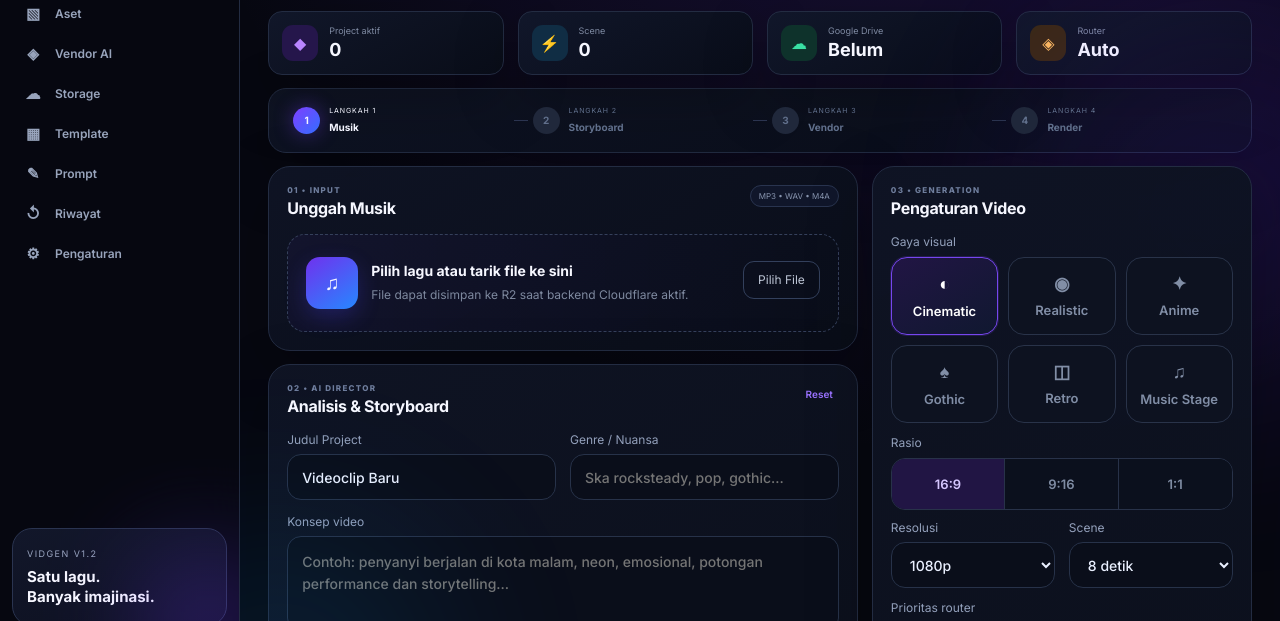
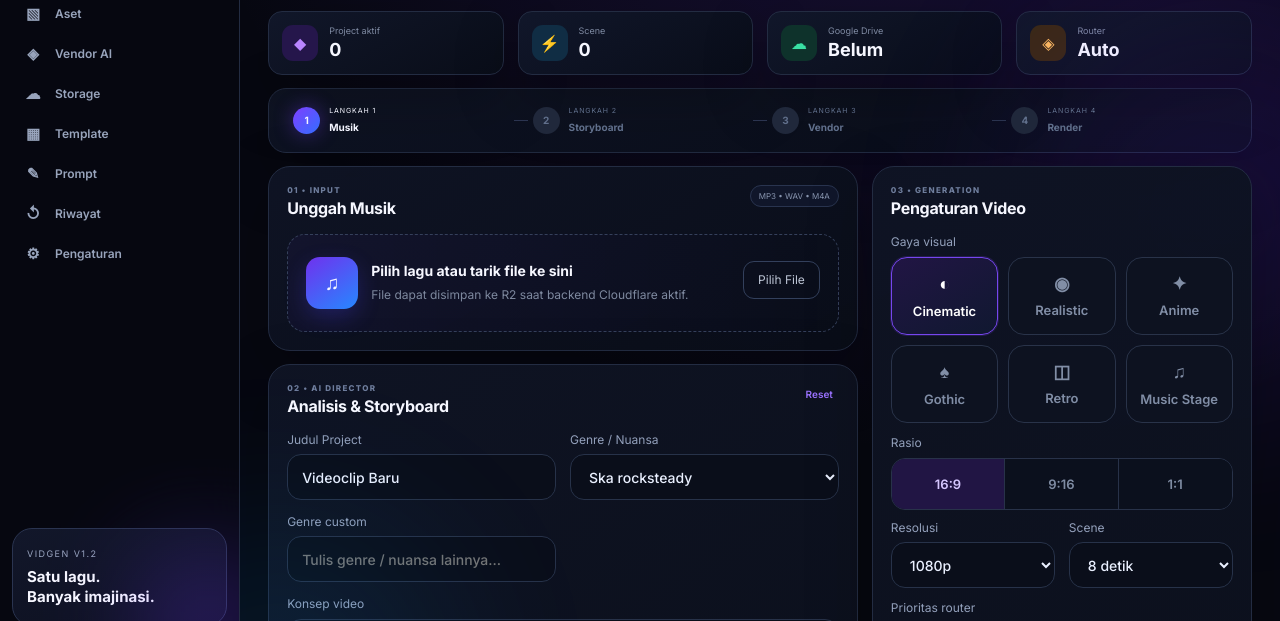
Before and after one commit to applikasiku/VIDGEN, a website: page public/index.html in a window 1280 px wide. Shown: the part 146-767 px from the top of the page. Drawn offline with Linux system fonts and the light colour scheme; no server answers.

Commit message:
feat(ui): add genre selector and bulk reference upload

```diff
--- a/public/index.html
+++ b/public/index.html
@@ -92,7 +92,22 @@
               <div class="section-title"><div><small>02 • AI DIRECTOR</small><h2>Analisis & Storyboard</h2></div><button class="text-btn" id="resetScenes">Reset</button></div>
               <div class="form-grid">
                 <label><span>Judul Project</span><input id="projectTitle" value="Videoclip Baru" /></label>
-                <label><span>Genre / Nuansa</span><input id="genreInput" placeholder="Ska rocksteady, pop, gothic…" /></label>
+                <label><span>Genre / Nuansa</span><select id="genreSelect">
+  <option value="Ska rocksteady">Ska rocksteady</option>
+  <option value="Pop">Pop</option>
+  <option value="Dangdut">Dangdut</option>
+  <option value="Rock">Rock</option>
+  <option value="Gothic">Gothic</option>
+  <option value="Jazz">Jazz</option>
+  <option value="Hip-hop / Rap">Hip-hop / Rap</option>
+  <option value="EDM">EDM</option>
+  <option value="Akustik">Akustik</option>
+  <option value="Cinematic orchestral">Cinematic orchestral</option>
+  <option value="Religi / Islami">Religi / Islami</option>
+  <option value="Jawa tradisional modern">Jawa tradisional modern</option>
+  <option value="Lainnya">Lainnya</option>
+</select></label>
+<label id="genreCustomWrap" class="genre-custom-wrap"><span>Genre custom</span><input id="genreCustom" placeholder="Tulis genre / nuansa lainnya..." /></label>
               </div>
               <label class="field"><span>Konsep video</span><textarea id="conceptInput" rows="3" placeholder="Contoh: penyanyi berjalan di kota malam, neon, emosional, potongan performance dan storytelling…"></textarea></label>
               <div class="form-grid compact advanced-storyboard">
@@ -162,7 +177,7 @@
         <article class="card page-card">
           <div class="section-title"><div><small>MEDIA LIBRARY • R2</small><h2>Reference Image</h2></div><span class="pill">JPG • PNG • WEBP • maks 10 MB</span></div>
           <div class="asset-toolbar">
-            <label class="asset-upload"><input type="file" id="assetInput" accept="image/jpeg,image/png,image/webp" hidden /><span>＋ Upload Reference</span><small>Disimpan privat di Cloudflare R2.</small></label>
+            <label class="asset-upload"><input type="file" id="assetInput" accept="image/jpeg,image/png,image/webp" multiple hidden /><span>＋ Bulk Upload Reference</span><small>Pilih banyak JPG/PNG/WEBP sekaligus • disimpan privat di Cloudflare R2.</small></label>
             <div class="asset-status"><b id="assetCount">0 aset</b><small>Pilih satu aset sebagai panduan visual storyboard.</small></div>
           </div>
           <div class="asset-grid" id="assetGrid"><div class="empty">Belum ada reference image.</div></div>
```
